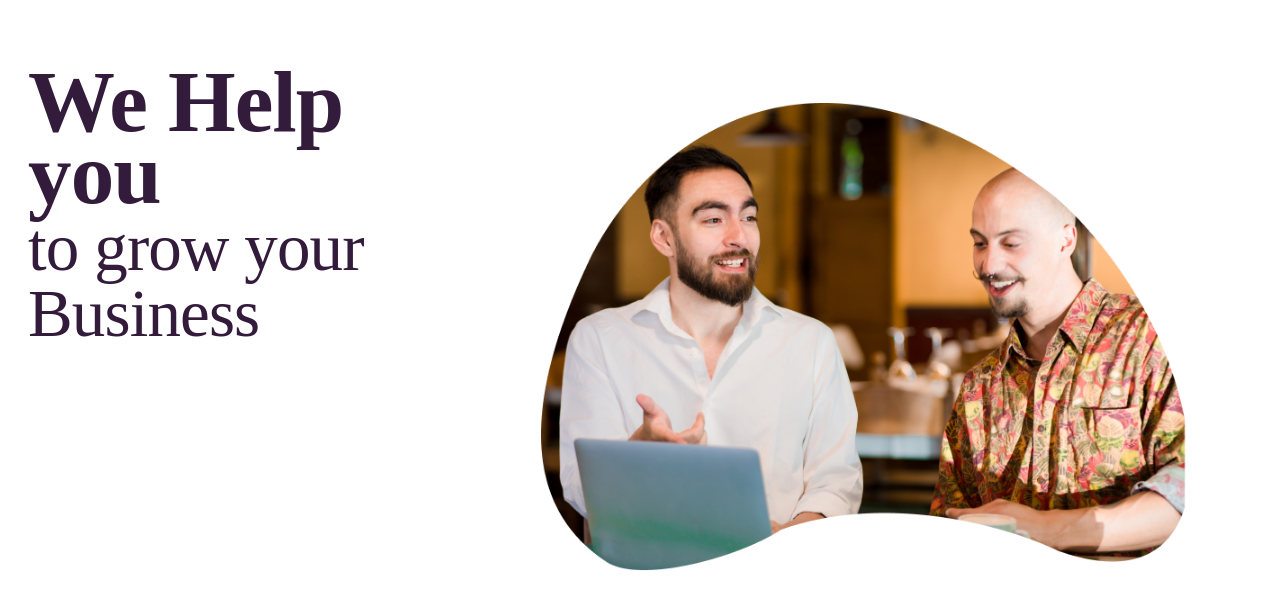
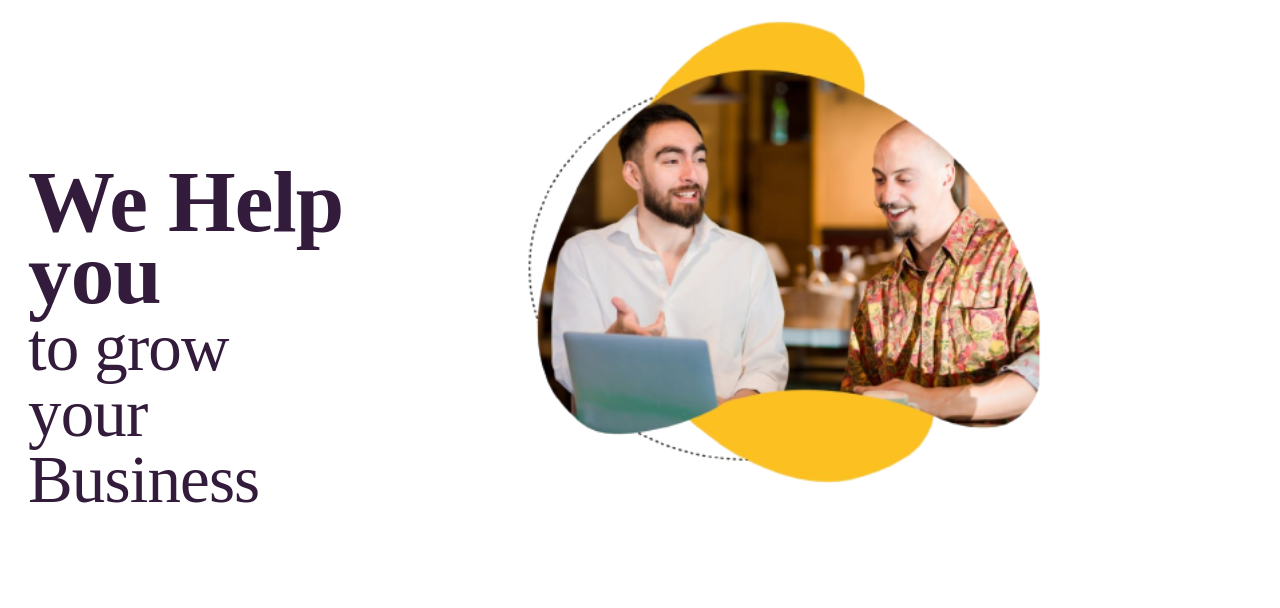
Before and after one commit to Sumayafsarah/Dream_Agency_task, a plain HTML site: page index.html in a window 1280 px wide. Shown: the part 120-728 px from the top of the page. Drawn offline with Linux system fonts and the light colour scheme.

Commit message:
image change

```diff
--- a/index.html
+++ b/index.html
@@ -38,7 +38,8 @@
                 </div>
                 <!-- right-content -->
                 <div class="right-content">
-                    <img src="image/Mask Group.png" style="width: 80%; padding: 100px;">
+                    <img src="image/first_image.png" style="height:500px ;">
+
                 </div>
             </div>
     </section>
--- a/style.css
+++ b/style.css
@@ -1,7 +1,6 @@
 .container{
 height: 100%;
 padding: 30px 20px;
-
 }
 
 .header{
@@ -38,7 +37,9 @@ letter-spacing: -0.87px;
 /* main-content start */
 .main-content{
 display: flex;
+justify-content: space-between;
+
 }
- .right-content{
-
+ .left-content{
+    padding-top: 100px;
  }
```
Also changed, not shown: image/first_image.png (added).
